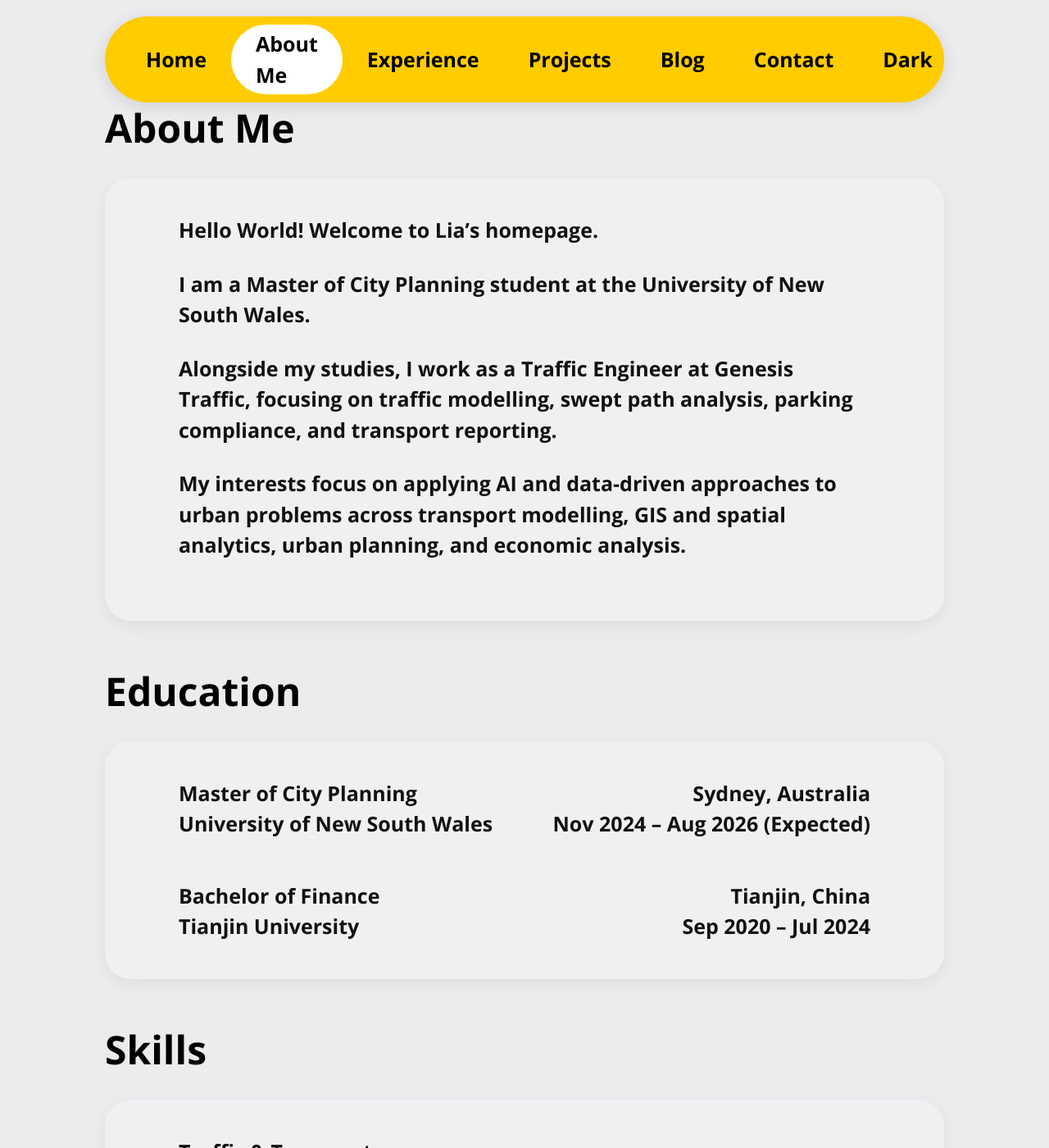
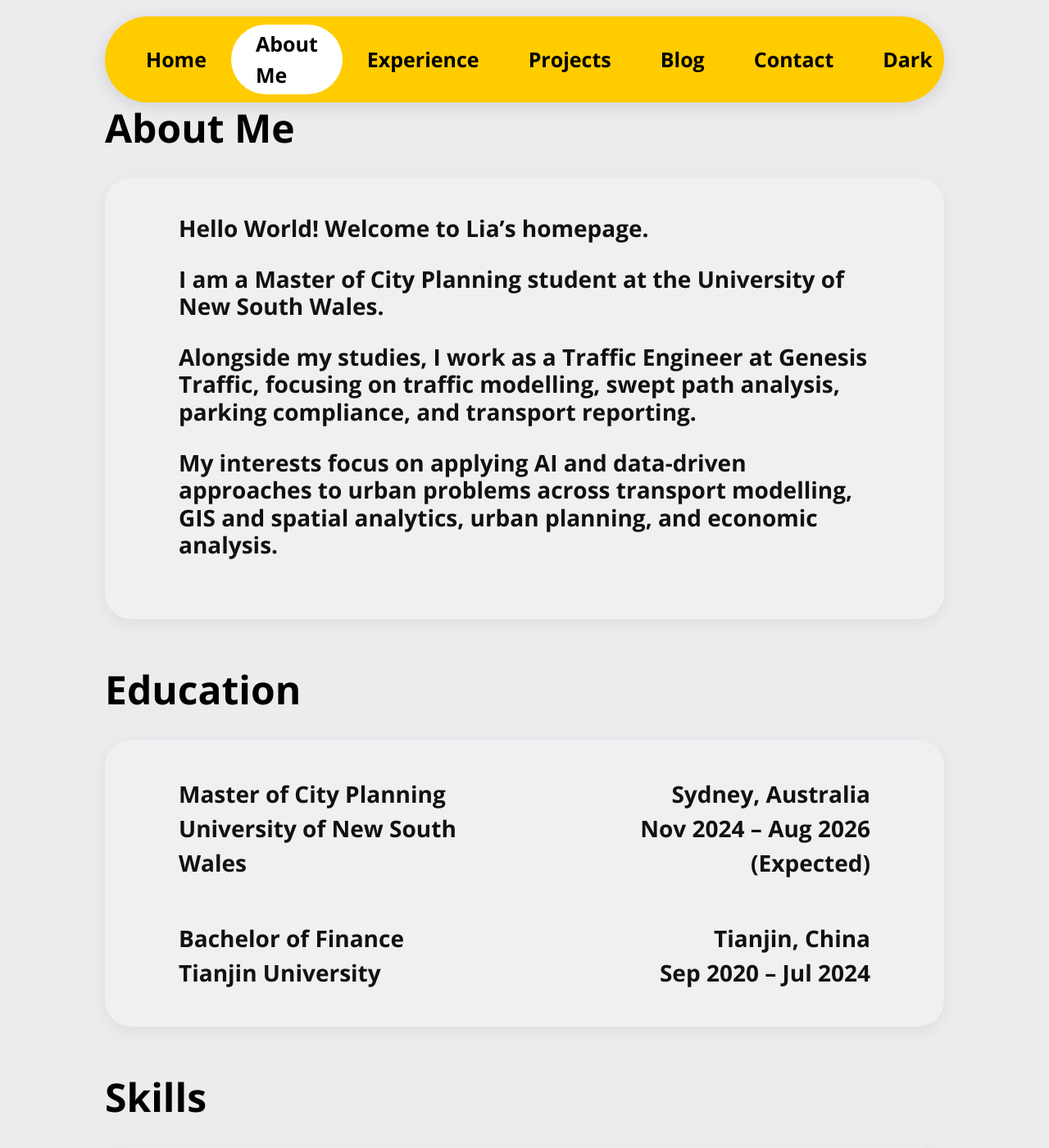
Before and after one commit to tszyeewun/tszyeewun.github.io, a Jekyll site: the page built from aboutme.html, in a window 1280 px wide and 1400 px high. Shown: the whole window at 82% size. Built offline with Jekyll 4.4.1, drawn with Linux system fonts in a browser that asks for light colours.

Commit message:
Update aboutme.html

```diff
--- a/aboutme.html
+++ b/aboutme.html
@@ -172,11 +172,11 @@ title: About Me
 
 .about-card p{
 
-  font-size:25px;
+  font-size:28px;
 
   font-weight:700;
 
-  line-height:1.5;
+  line-height:1.2;
 
   color:#111;
 
@@ -207,7 +207,7 @@ title: About Me
 
 .education-left{
 
-  font-size:25px;
+  font-size:28px;
 
   font-weight:700;
 
@@ -218,7 +218,7 @@ title: About Me
 
 .education-right{
 
-  font-size:25px;
+  font-size:28px;
 
   font-weight:700;
 
@@ -235,7 +235,7 @@ title: About Me
 
 .skill-category{
 
-  font-size:25px;
+  font-size:28px;
 
   font-weight:800;
 
```
